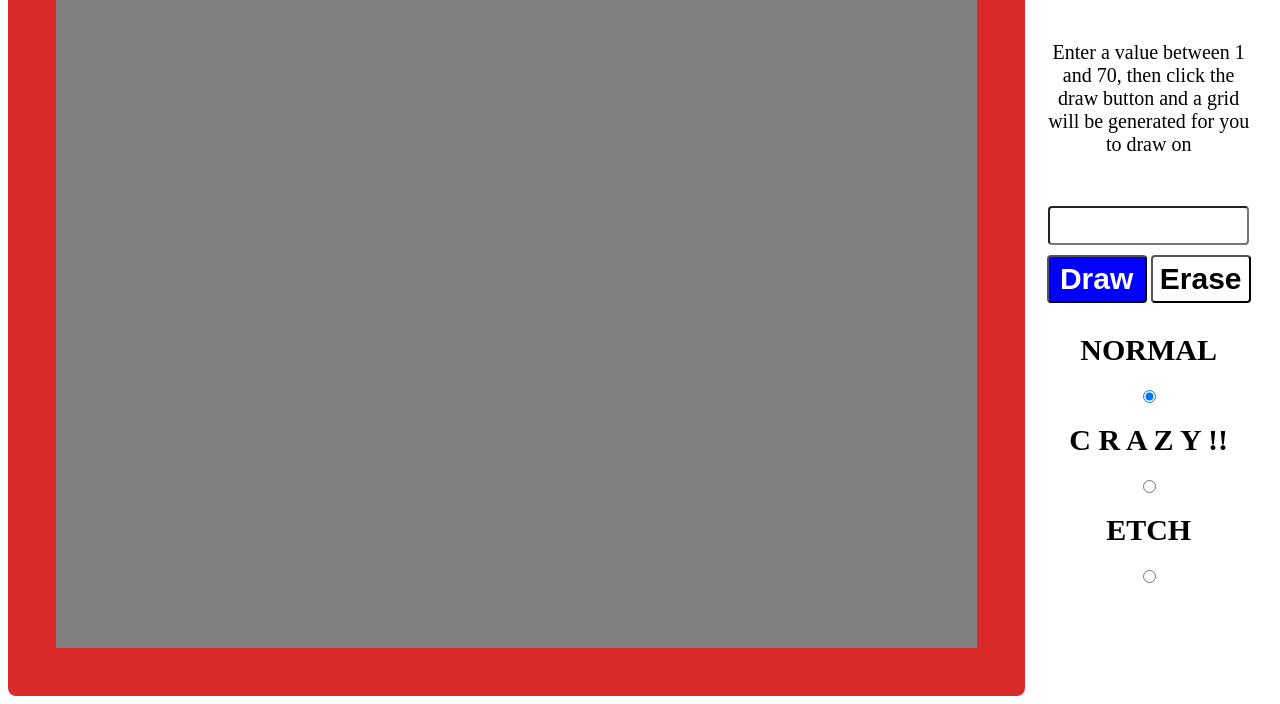
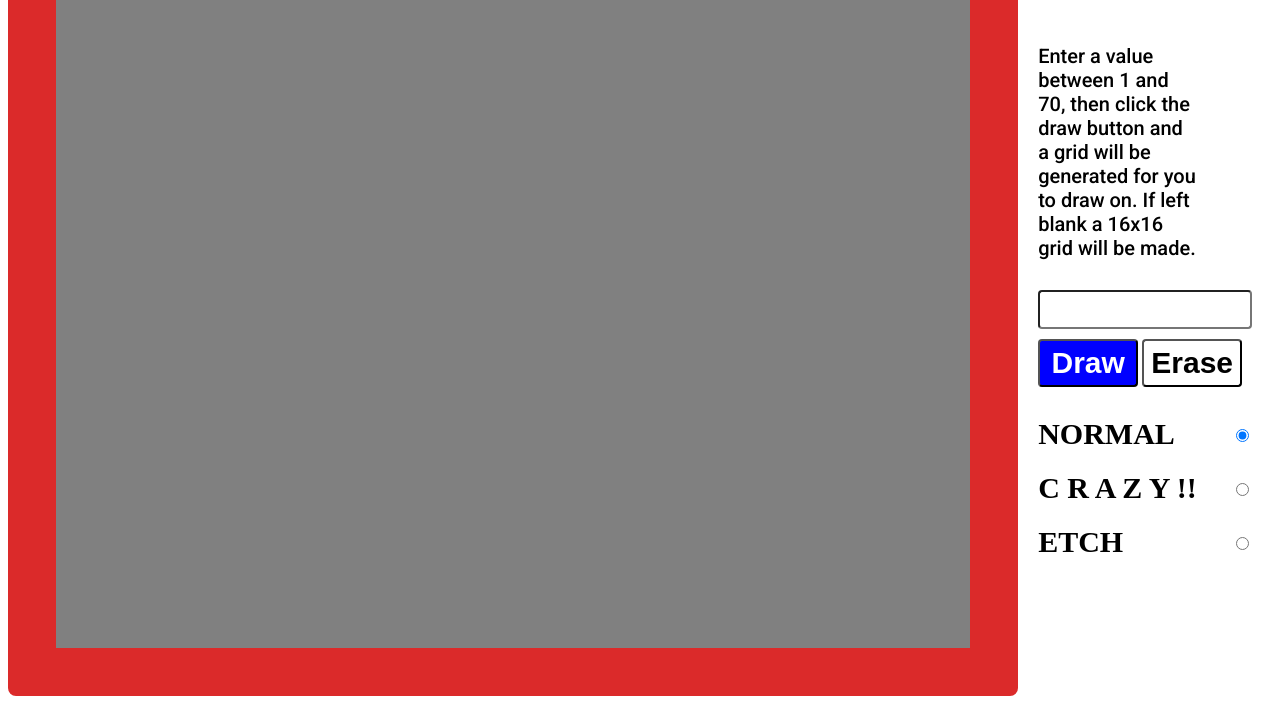
Before and after one commit to ccharlton2/odin-etch-a-sketch, a plain HTML site: page index.html in a window 1280 px wide. Shown: the part 248-952 px from the top of the page. Drawn offline with Linux system fonts and the light colour scheme.

Commit message:
Update README
- Style fixes

```diff
--- a/index.html
+++ b/index.html
@@ -6,6 +6,9 @@
     <meta name="viewport" content="width=device-width, initial-scale=1.0">
     <link rel="stylesheet" href="style.css">
     <script src="/javasctipt.js" defer></script>
+    <link rel="preconnect" href="https://fonts.googleapis.com">
+    <link rel="preconnect" href="https://fonts.gstatic.com" crossorigin>
+    <link href="https://fonts.googleapis.com/css2?family=Roboto:wght@500&display=swap" rel="stylesheet">
     <title>Etch A Sketch</title>
 </head>
 <body>
@@ -14,7 +17,7 @@
 
         <div class="instructions">
             <h3>Instructions</h3>
-            <p>Enter a value between 1 and 70, then click the draw button and a grid will be generated for you to draw on</p>
+            <p>Enter a value between 1 and 70, then click the draw button and a grid will be generated for you to draw on. If left blank a 16x16 grid will be made.</p>
         </div>
 
         <input class="grid-value" type="text">
--- a/javasctipt.js
+++ b/javasctipt.js
@@ -32,7 +32,7 @@ function getGridDimension(input) {
         let trimmedInput = input.trim();
         if (parseInt(trimmedInput)) {
 
-            return +trimmedInput <= 70 ? trimmedInput : 'Value cannot be higher than 70!';
+            return trimmedInput <= 70 ? Math.abs(trimmedInput) : 'Value cannot be higher than 70!';
         }
         else {
             return 'No characters please!'
--- a/style.css
+++ b/style.css
@@ -24,7 +24,7 @@ body {
 .user-controls {
     display: flex;
     flex-direction: column;
-    align-items: center;
+    padding: 20px;
     gap: 10px;
     flex: 1;
 }
@@ -53,8 +53,9 @@ button {
 
 .mode-select {
     display: flex;
-    flex-direction: column;
     text-align: center;
+    flex-wrap: wrap;
+    justify-content: space-between;
     gap: 20px;
     margin-top: 20px;
 }
@@ -67,9 +68,7 @@ button {
 .instructions {
     display: flex;
     flex-direction: column;
-    padding: 20px;
-    align-items: center;
-    text-align: center;
+    font-family: 'roboto', sans-serif;
 }
 
 .instructions > h3 {
@@ -78,4 +77,5 @@ button {
 
 .instructions > p {
     font-size: 20px;
+    width: 75%;
 }
```
Also changed, not shown: 1 other file.
